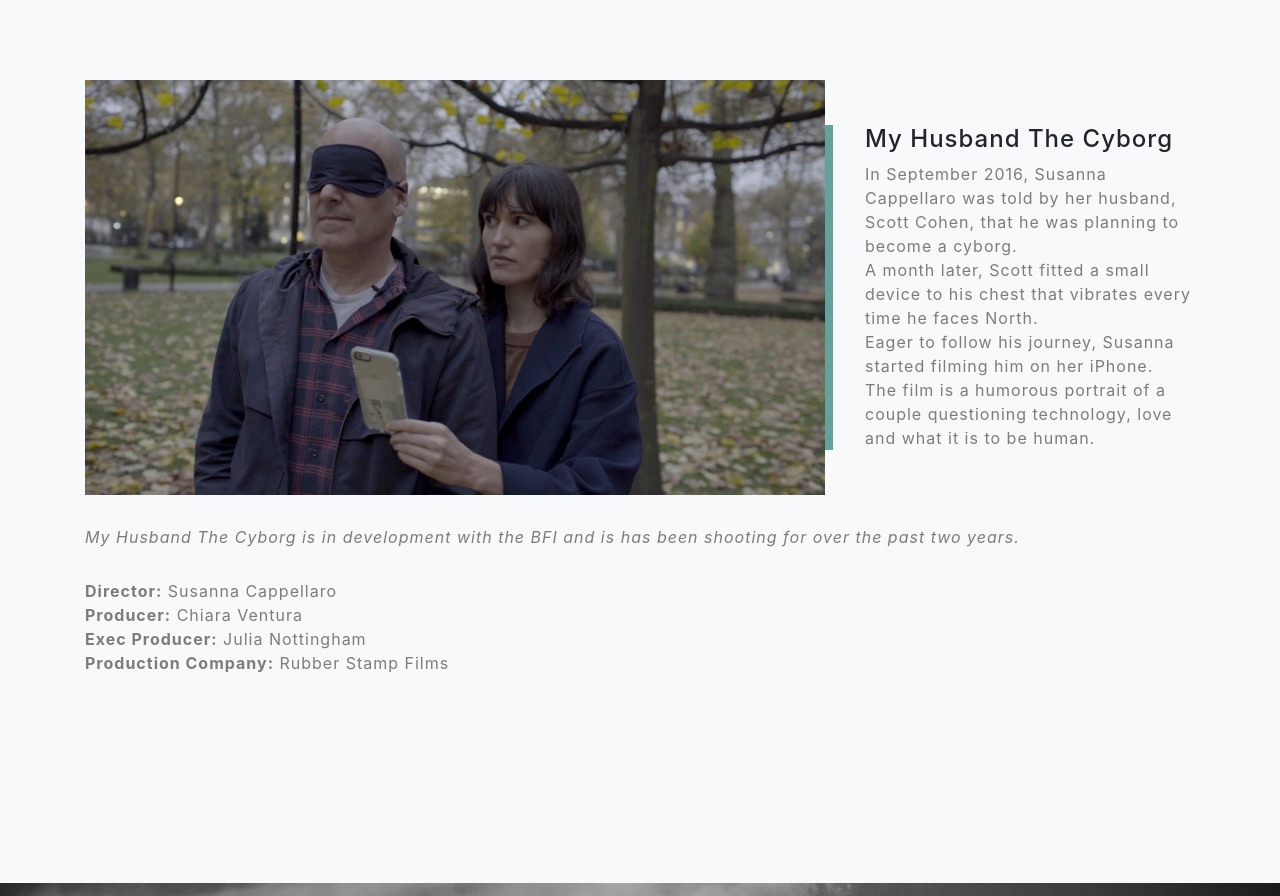
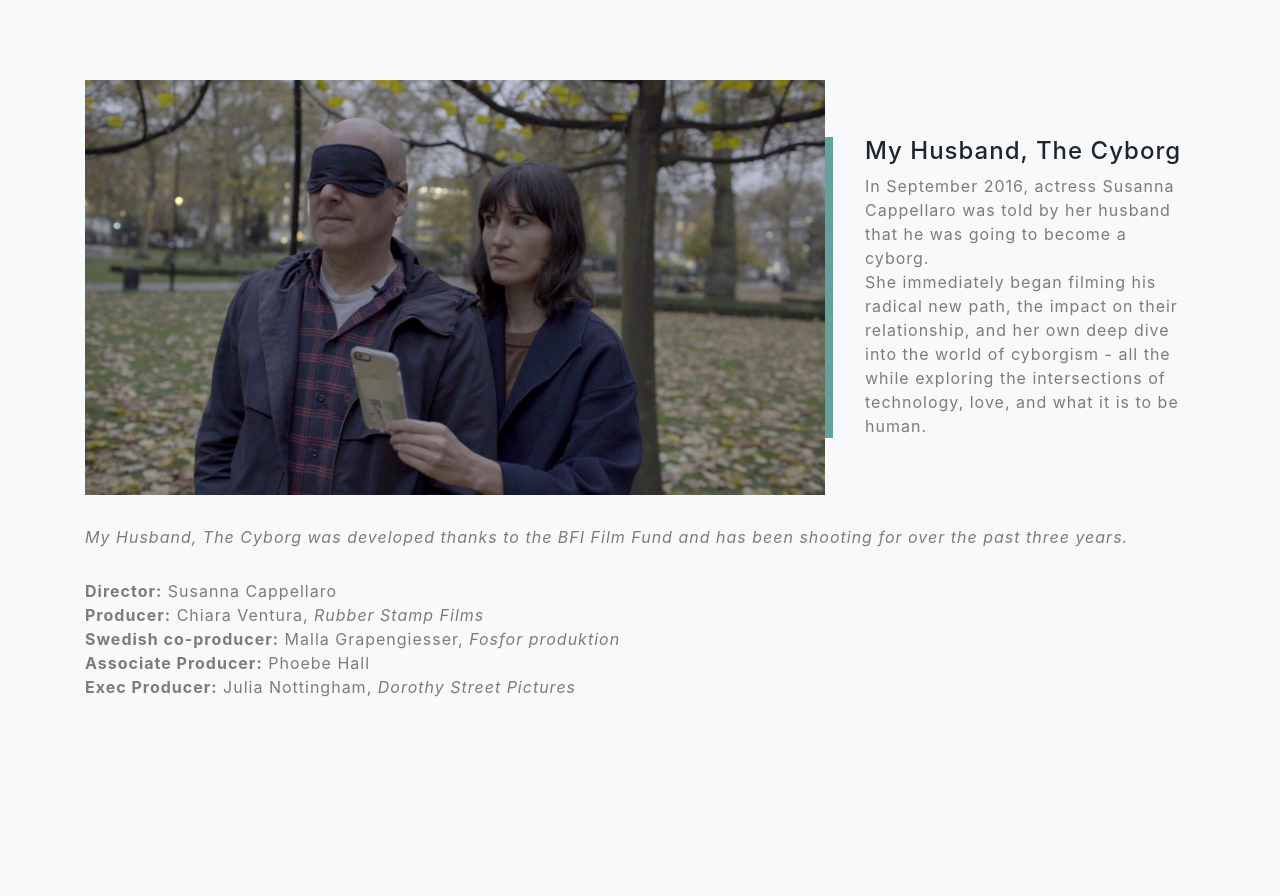
Before and after one commit to cmimprota/website_myhusbandthecyborg, a website with bundled scripts: page index.html in a window 1280 px wide. Shown: the part 880-1776 px from the top of the page. Built offline with nearby package versions, Linux system fonts and the light colour scheme.

Commit message:
updated info

```diff
--- a/index.html
+++ b/index.html
@@ -8,7 +8,7 @@
   <meta name="description" content="">
   <meta name="author" content="">
 
-  <title>My Husband The Cyborg</title>
+  <title>My Husband, The Cyborg</title>
 
   <!-- Bootstrap core CSS -->
   <link href="vendor/bootstrap/css/bootstrap.min.css" rel="stylesheet">
@@ -48,7 +48,7 @@
     <div class="container d-flex h-100 align-items-center">
       <div class="mx-auto text-center">
         <h1 class="mx-auto my-0 text-uppercase">My Husband The Cyborg</h1>
-        <h2 class="text-white-50 mx-auto mt-2 mb-5"></h2>
+        <h2 class="text-white-50 mx-auto mt-2 mb-5">A documentary feature film coming in 2021</h2>
         <a href="#projects" class="btn btn-primary js-scroll-trigger">About Us</a>
       </div>
     </div>
@@ -65,24 +65,23 @@
         </div>
         <div class="col-xl-4 col-lg-5">
           <div class="featured-text text-center text-lg-left">
-            <h4>My Husband The Cyborg</h4>
-            <p class="text-black-50 mb-0">In September 2016, Susanna Cappellaro was told by her husband, Scott Cohen, that he was planning to become a cyborg. </p>
-            <p class="text-black-50 mb-0"> A month later, Scott fitted a small device to his chest that vibrates every time he faces North. </p>
-            <p class="text-black-50 mb-0">Eager to follow his journey, Susanna started filming him on her iPhone.</p>
-            <p class="text-black-50 mb-0">The film is a humorous portrait of a couple questioning technology, love and what it is to be human. </p>
-          </div>
+            <h4>My Husband, The Cyborg</h4>
+            <p class="text-black-50 mb-0">In September 2016, actress Susanna Cappellaro was told by her husband that he was going to become a cyborg.</p>
+            <p class="text-black-50 mb-0">She immediately began filming his radical new path, the impact on their relationship, and her own deep dive into the world of cyborgism - all the while exploring the intersections of technology, love, and what it is to be human.<br></p>
+            </div>
         </div>
         <p class="text-black-50 mb-0" style="margin-top:30px;">
 
-            <i>My Husband The Cyborg is in development with the BFI and is has been shooting for over the past two years.</i>
+            <i>My Husband, The Cyborg was developed thanks to the BFI Film Fund and has been shooting for over the past three years.</i>
         </p>
 
         <p class="text-black-50 mb-0" style="margin-top:30px;">
 
             <b>Director:</b> Susanna Cappellaro <br>
-            <b>Producer:</b> Chiara Ventura <br>
-            <b>Exec Producer:</b> Julia Nottingham <br>
-            <b>Production Company:</b> Rubber Stamp Films
+            <b>Producer:</b> Chiara Ventura, <i>Rubber Stamp Films</i> <br>
+            <b>Swedish co-producer:</b> Malla Grapengiesser, <i>Fosfor produktion</i> <br>
+            <b>Associate Producer:</b> Phoebe Hall <br>
+            <b>Exec Producer:</b> Julia Nottingham, <i>Dorothy Street Pictures</i> <br>
         </p>
 
       </div>
```
